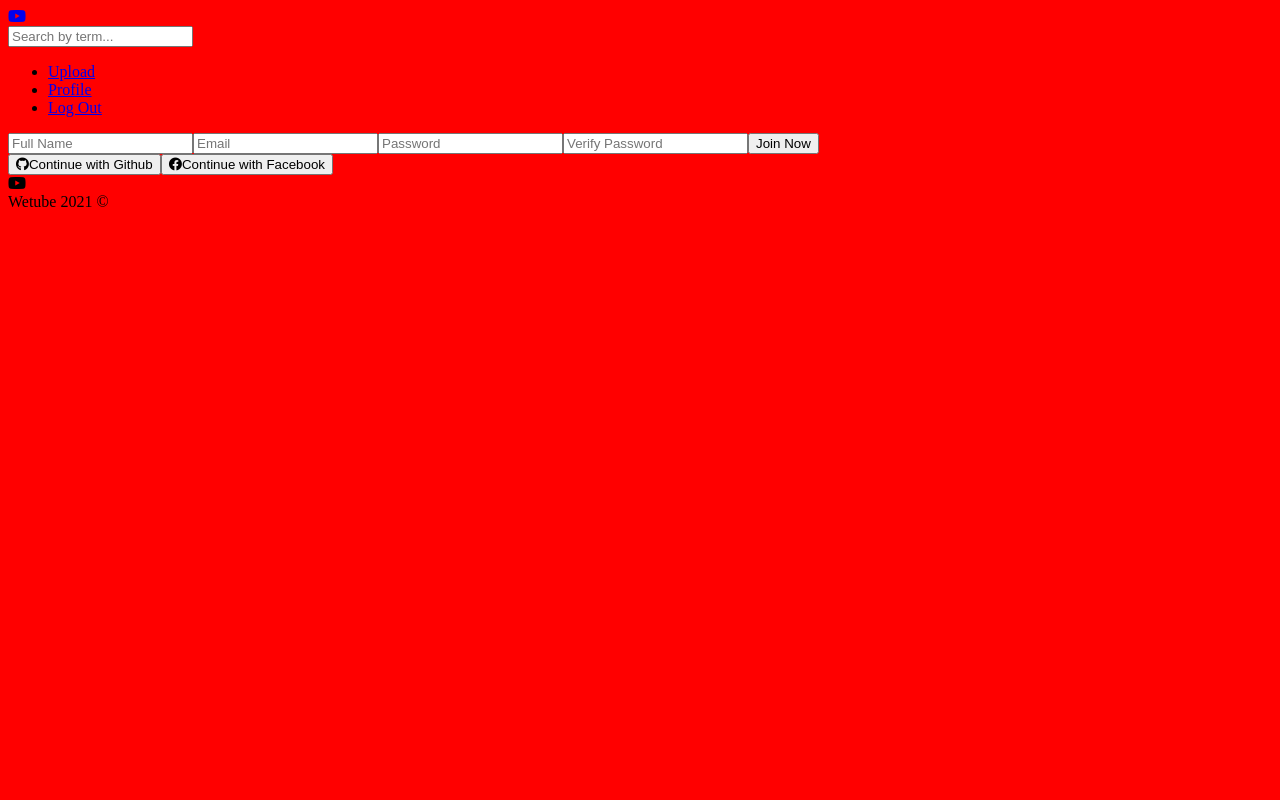
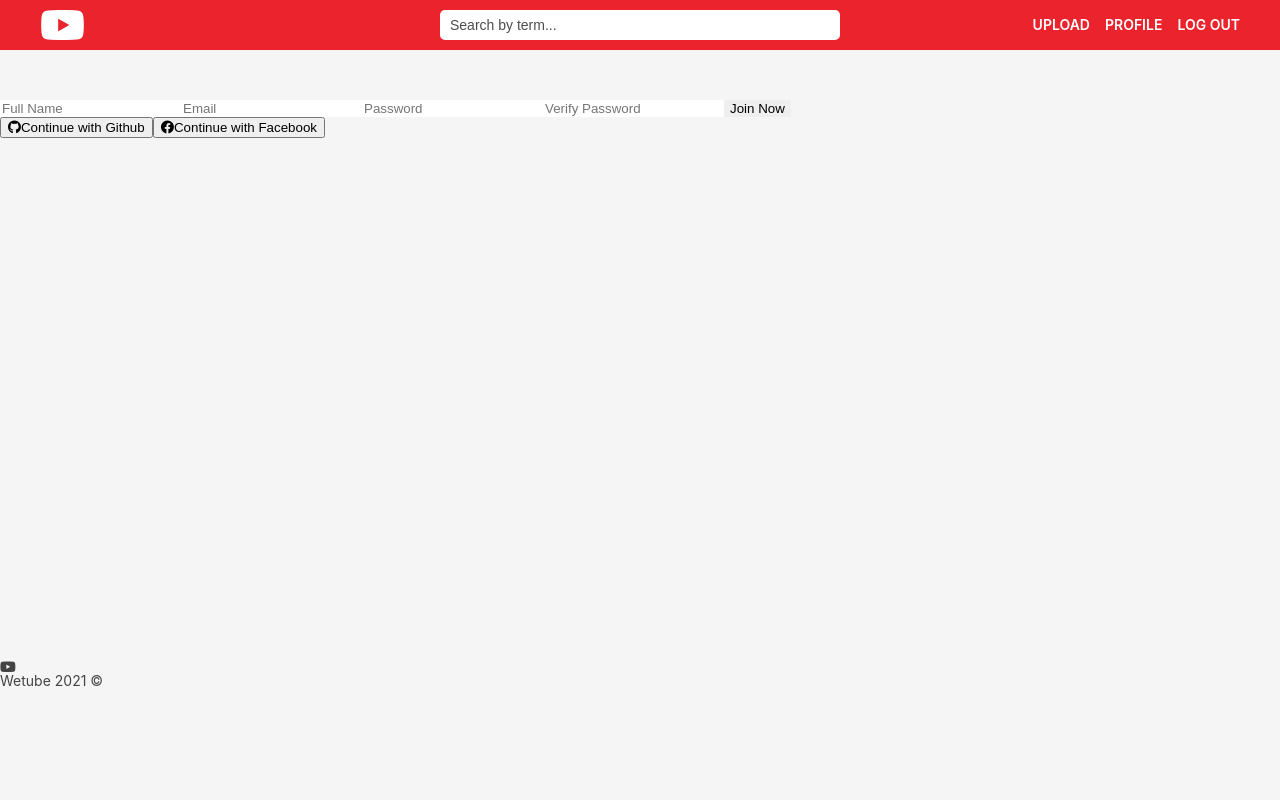
Before and after one commit to JangHyuk00/Wetube, a Node server app: page /join in a window 1280 px wide. Run offline with Node 20, Linux system fonts and the light colour scheme; some libraries are stand-ins or nearby versions.

Commit message:
header by scss

```diff
--- a/assets/scss/config/_variables.scss
+++ b/assets/scss/config/_variables.scss
@@ -1 +1,5 @@
-$bgColor: red;
+$red: #ea232c;
+$dark-red: #bb2f2a;
+$grey: #f5f5f5;
+$black: #444444;
+$dark-grey: #e7e7e7;
--- a/static/style.css
+++ b/static/style.css
@@ -1,2 +1,223 @@
+html,
+body,
+div,
+span,
+applet,
+object,
+iframe,
+h1,
+h2,
+h3,
+h4,
+h5,
+h6,
+p,
+blockquote,
+pre,
+a,
+abbr,
+acronym,
+address,
+big,
+cite,
+code,
+del,
+dfn,
+em,
+img,
+ins,
+kbd,
+q,
+s,
+samp,
+small,
+strike,
+strong,
+sub,
+sup,
+tt,
+var,
+b,
+u,
+i,
+center,
+dl,
+dt,
+dd,
+ol,
+ul,
+li,
+fieldset,
+form,
+label,
+legend,
+table,
+caption,
+tbody,
+tfoot,
+thead,
+tr,
+th,
+td,
+article,
+aside,
+canvas,
+details,
+embed,
+figure,
+figcaption,
+footer,
+header,
+hgroup,
+menu,
+nav,
+output,
+ruby,
+section,
+summary,
+time,
+mark,
+audio,
+video {
+  margin: 0;
+  padding: 0;
+  border: 0;
+  font-size: 100%;
+  font: inherit;
+  vertical-align: baseline; }
+
+/* HTML5 display-role reset for older browsers */
+article,
+aside,
+details,
+figcaption,
+figure,
+footer,
+header,
+hgroup,
+menu,
+nav,
+section {
+  display: block; }
+
 body {
-  background-color: red; }
+  line-height: 1; }
+
+ol,
+ul {
+  list-style: none; }
+
+blockquote,
+q {
+  quotes: none; }
+
+blockquote:before,
+blockquote:after,
+q:before,
+q:after {
+  content: "";
+  content: none; }
+
+table {
+  border-collapse: collapse;
+  border-spacing: 0; }
+
+a {
+  all: unset;
+  cursor: pointer; }
+
+*,
+input {
+  -webkit-box-sizing: border-box;
+     -moz-box-sizing: border-box;
+          box-sizing: border-box; }
+
+input {
+  border: none;
+  -webkit-box-sizing: border-box;
+     -moz-box-sizing: border-box;
+          box-sizing: border-box; }
+  input:focus, input:active {
+    outline: none; }
+
+html,
+body {
+  height: 100%; }
+
+body {
+  background-color: #f5f5f5;
+  color: #444444;
+  font-family: -apple-system, BlinkMacSystemFont, "Segoe UI", Roboto, Oxygen,
+ Ubuntu, Cantarell, "Open Sans", "Helvetica Neue", sans-serif;
+  font-size: 14px; }
+
+main {
+  width: 100%;
+  max-width: 1400px;
+  margin: 0 auto;
+  min-height: 70vh; }
+
+.header {
+  background-color: #ea232c;
+  margin-bottom: 50px; }
+  .header .header__wrapper {
+    padding: 5px 0px;
+    width: 100%;
+    margin: 0 auto;
+    max-width: 1200px;
+    display: grid;
+    grid-template-columns: repeat(3, 1fr);
+    -webkit-box-align: center;
+    -webkit-align-items: center;
+       -moz-box-align: center;
+        -ms-flex-align: center;
+            align-items: center; }
+    .header .header__wrapper .header_column i {
+      color: white;
+      font-size: 40px; }
+    .header .header__wrapper .header_column:nth-child(2) {
+      width: 100%;
+      justify-self: center; }
+    .header .header__wrapper .header_column:last-child {
+      justify-self: end; }
+    .header .header__wrapper .header_column ul {
+      display: -webkit-box;
+      display: -webkit-flex;
+      display: -moz-box;
+      display: -ms-flexbox;
+      display: flex;
+      font-weight: 600;
+      text-transform: uppercase; }
+      .header .header__wrapper .header_column ul li a {
+        color: white; }
+      .header .header__wrapper .header_column ul li:not(:last-child) {
+        margin-right: 15px; }
+    .header .header__wrapper .header_column form {
+      width: 100%; }
+      .header .header__wrapper .header_column form input {
+        padding: 7px 10px;
+        width: 100%;
+        -webkit-border-radius: 5px;
+           -moz-border-radius: 5px;
+                border-radius: 5px;
+        font-size: 14px;
+        color: #444444;
+        font-weight: 600; }
+        .header .header__wrapper .header_column form input::-webkit-input-placeholder {
+          font-weight: 300;
+          color: rgba(0, 0, 0, 0.7); }
+        .header .header__wrapper .header_column form input:-moz-placeholder {
+          font-weight: 300;
+          color: rgba(0, 0, 0, 0.7); }
+        .header .header__wrapper .header_column form input::-moz-placeholder {
+          font-weight: 300;
+          color: rgba(0, 0, 0, 0.7); }
+        .header .header__wrapper .header_column form input:-ms-input-placeholder {
+          font-weight: 300;
+          color: rgba(0, 0, 0, 0.7); }
+        .header .header__wrapper .header_column form input::-ms-input-placeholder {
+          font-weight: 300;
+          color: rgba(0, 0, 0, 0.7); }
+        .header .header__wrapper .header_column form input::placeholder {
+          font-weight: 300;
+          color: rgba(0, 0, 0, 0.7); }
--- a/views/layouts/main.pug
+++ b/views/layouts/main.pug
@@ -3,7 +3,7 @@ html
     head
         link(rel="stylesheet", href="https://use.fontawesome.com/releases/v5.15.2/css/all.css", integrity="sha384-vSIIfh2YWi9wW0r9iZe7RJPrKwp6bG+s9QZMoITbCckVJqGCCRhc+ccxNcdpHuYu", crossorigin="anonymous")
         title #{pageTitle} | #{siteName}
-        link(rel="stylesheet", href="static/style.css")
+        link(rel="stylesheet", href="/static/style.css")
     body
         include ../partials/header
         main
--- a/views/partials/header.pug
+++ b/views/partials/header.pug
@@ -1,21 +1,22 @@
 header.header
-    .header_column
-        a(href=routes.home)
-            i.fab.fa-youtube
-    .header_column
-        form(action=routes.search, method="get")
-            input(type="text", placeholder="Search by term...", name="term")
-    .header_column
-        ul
-            if !user.isAuthenticated
-                li
-                    a(href=routes.join) Join
-                li
-                    a(href=routes.login) Log in
-            else
-                li
-                    a(href=`/videos${routes.upload}`) Upload
-                li
-                    a(href=routes.userDetail(user.id)) Profile
-                li
-                    a(href=routes.logout) Log Out
+    .header__wrapper
+        .header_column
+            a(href=routes.home)
+                i.fab.fa-youtube
+        .header_column
+            form(action=routes.search, method="get")
+                input(type="text", placeholder="Search by term...", name="term")
+        .header_column
+            ul
+                if !user.isAuthenticated
+                    li
+                        a(href=routes.join) Join
+                    li
+                        a(href=routes.login) Log in
+                else
+                    li
+                        a(href=`/videos${routes.upload}`) Upload
+                    li
+                        a(href=routes.userDetail(user.id)) Profile
+                    li
+                        a(href=routes.logout) Log Out
```
Also changed, not shown: assets/scss/config/reset.scss (added, +142 -0 lines), assets/scss/main.scss (added, +18 -0 lines), assets/scss/partials/header.scss (added, +54 -0 lines), assets/scss/styles.scss (+3 -4 lines), assets/scss/pages/home.scss (added).
